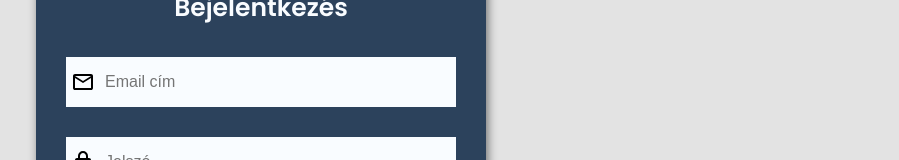
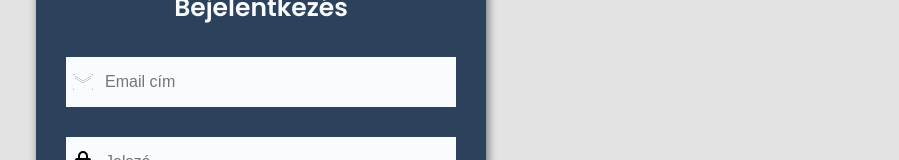
Before and after one commit to Dlevy004/kanban-webapp, a React (Vite) app in the folder frontend/: page /auth in a window 1280 px wide. Shown: the part 277-437 px from the top of the page, without its empty margins (379-1278 px from the left). Built offline with nearby package versions, Linux system fonts and the light colour scheme.

Commit message:
style: add mail svg with light color for darkmode for better ui

```diff
--- a/frontend/src/pages/AuthPage.jsx
+++ b/frontend/src/pages/AuthPage.jsx
@@ -134,6 +134,7 @@ function AuthPage() {
                                 onChange={(e) => setLoginEmail(e.target.value)}
                             />
                             <img className="icon" src="./public/images/mail_24dp_000000_FILL0_wght400_GRAD0_opsz24.svg" alt="Email ikon" />
+                            <img className="darkMode-icon icon hide" src="./public/images/mail_24dp_F9FCFF_FILL0_wght400_GRAD0_opsz24.svg" alt="Email ikon" />
                         </div>
 
                         <div className="input-field">
@@ -196,6 +197,7 @@ function AuthPage() {
                                 onChange={(e) => setRegEmail(e.target.value)}
                             />
                             <img className="icon" src="./public/images/mail_24dp_000000_FILL0_wght400_GRAD0_opsz24.svg" alt="Email ikon" />
+                            <img className="darkMode-icon icon hide" src="./public/images/mail_24dp_F9FCFF_FILL0_wght400_GRAD0_opsz24.svg" alt="Email ikon" />
                         </div>
 
                         <div className="input-field">
```
Also changed, not shown: frontend/public/images/mail_24dp_F9FCFF_FILL0_wght400_GRAD0_opsz24.svg (added).
